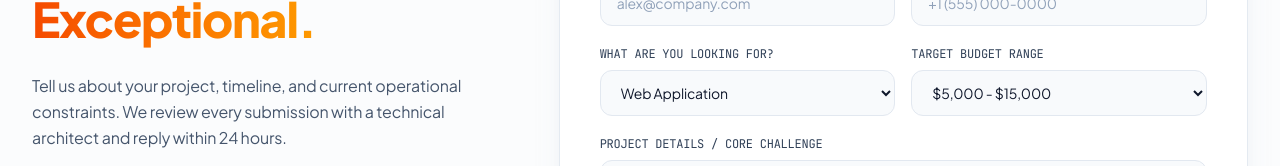
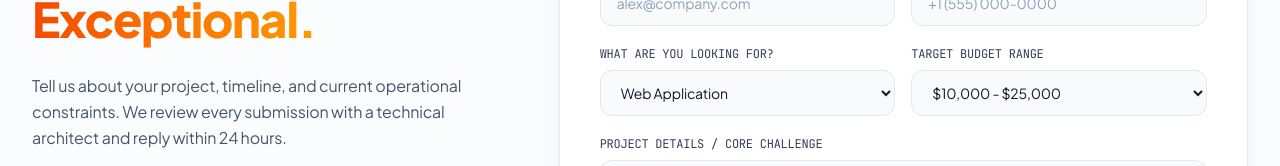
Before and after one commit to hyndhavamahesh345/Hythrix, a Next.js app in the folder frontend/: page /contact in a window 1280 px wide. Shown: the part 335-501 px from the top of the page. Built offline with nearby package versions, Linux system fonts and the light colour scheme.

Commit message:
feat: update budget range options with minimum entry tier of ,000

```diff
--- a/frontend/src/frontend/components/modals/ProjectModal.tsx
+++ b/frontend/src/frontend/components/modals/ProjectModal.tsx
@@ -15,7 +15,7 @@ export default function ProjectModal({ isOpen, onClose }: ProjectModalProps) {
     email: "",
     phone: "",
     lookingFor: "Web Application",
-    budget: "$5,000 - $15,000",
+    budget: "$10,000 - $25,000",
     message: "",
   });
 
@@ -206,10 +206,10 @@ export default function ProjectModal({ isOpen, onClose }: ProjectModalProps) {
                     onChange={(e) => setFormData({ ...formData, budget: e.target.value })}
                     className="w-full px-3.5 py-2.5 rounded-xl bg-slate-50 border border-slate-200 focus:border-orange-500 text-slate-900 text-xs focus:outline-none"
                   >
-                    <option value="Under $5,000">Under $5,000</option>
-                    <option value="$5,000 - $15,000">$5,000 - $15,000</option>
-                    <option value="$15,000 - $30,000">$15,000 - $30,000</option>
-                    <option value="$30,000+">$30,000+</option>
+                    <option value="$10,000 - $25,000">$10,000 - $25,000</option>
+                    <option value="$25,000 - $50,000">$25,000 - $50,000</option>
+                    <option value="$50,000 - $100,000">$50,000 - $100,000</option>
+                    <option value="$100,000+">$100,000+</option>
                   </select>
                 </div>
               </div>
--- a/frontend/src/frontend/components/sections/ContactSection.tsx
+++ b/frontend/src/frontend/components/sections/ContactSection.tsx
@@ -17,7 +17,7 @@ export default function ContactSection() {
     email: "",
     phone: "",
     lookingFor: "Web Application",
-    budget: "$5,000 - $15,000",
+    budget: "$10,000 - $25,000",
     message: "",
   });
 
@@ -37,10 +37,10 @@ export default function ContactSection() {
   ];
 
   const budgetOptions = [
-    "Under $5,000",
-    "$5,000 - $15,000",
-    "$15,000 - $30,000",
-    "$30,000+",
+    "$10,000 - $25,000",
+    "$25,000 - $50,000",
+    "$50,000 - $100,000",
+    "$100,000+",
   ];
 
   const handleSubmit = async (e: React.FormEvent) => {
@@ -169,7 +169,7 @@ export default function ContactSection() {
                         email: "",
                         phone: "",
                         lookingFor: "Web Application",
-                        budget: "$5,000 - $15,000",
+                        budget: "$10,000 - $25,000",
                         message: "",
                       });
                     }}
```
